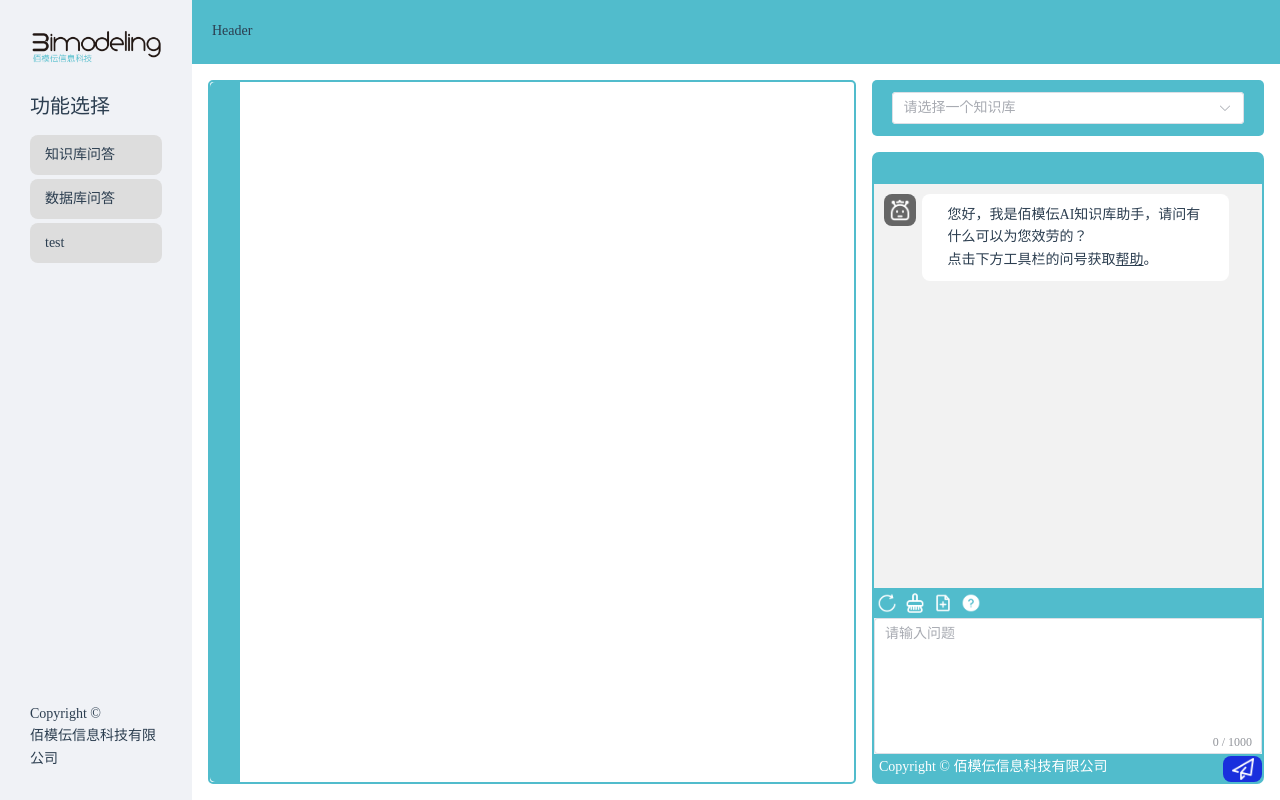
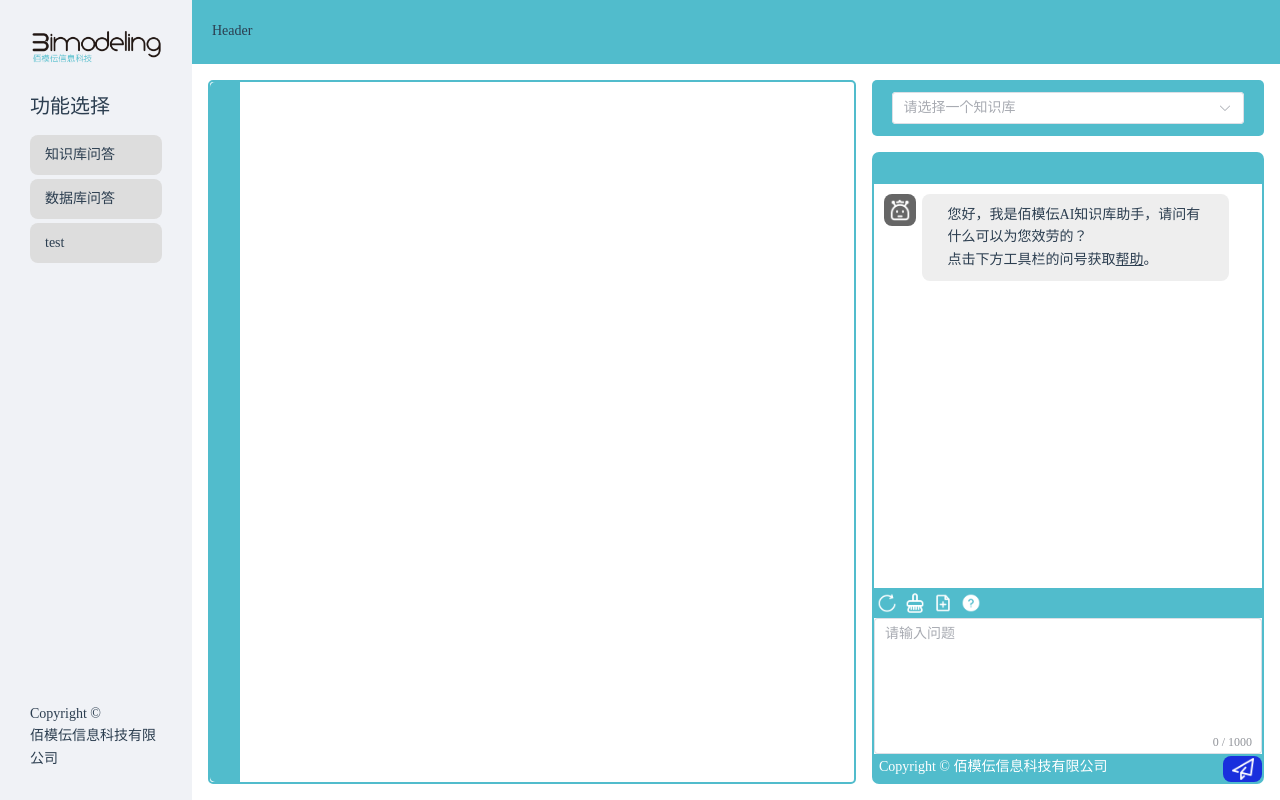
Before and after one commit to JikoSchnee/BimodelingAIFrontend, a Vue app: page / in a window 1280 px wide. Built offline with nearby package versions, Linux system fonts and the light colour scheme.

Commit message:
新增数据库说明文档，更改了聊天框配色

```diff
--- a/src/components/bot-chat-box.vue
+++ b/src/components/bot-chat-box.vue
@@ -109,7 +109,7 @@ const copyToClipboard = () => {
 }
 
 .content {
-  background-color: #ffffff;
+  background-color: #eee;
   display: flex;
   border-style: solid;
   border-width: 0px;
--- a/src/components/user-chat-box.vue
+++ b/src/components/user-chat-box.vue
@@ -80,7 +80,7 @@ const props = defineProps({
 }
 
 .content {
-  background-color: #ffffff;
+  background-color: #51bccc;
   display: flex;
   border-style: solid;
   border-width: 0px;
@@ -93,6 +93,9 @@ const props = defineProps({
     padding: 10px 2vw;
     word-break: break-word; /* 自动换行 */
   overflow-wrap: break-word; /* 兼容性 */
+  }
+  p {
+    color: #fff;
   }
 }
 
--- a/src/views/DatabaseView.vue
+++ b/src/views/DatabaseView.vue
@@ -101,7 +101,7 @@ function clearDialog() {
 // 发送帮助说明
 async function getHELP() {
   let markdownContent;
-  const filePath = 'src/preset/HELP.md';
+  const filePath = 'src/preset/数据库问答说明.md';
   const response = await fetch(filePath); // 使用 await 等待 fetch 完成
   if (!response.ok) {
     throw new Error('Network response was not ok');
@@ -283,7 +283,7 @@ function textToHTML(content) {
 .chat-container {
   width: 100%;
   height: 100%;
-  background-color: rgb(240, 242, 246);
+  background-color: rgb(255, 255, 255);
   border-radius: 7px;
   transition: box-shadow 0.3s ease;
   display: flex;
@@ -336,7 +336,7 @@ function textToHTML(content) {
   max-height: 61.5vh;
   flex: 1; /* This makes the chat-content take up available space */
   overflow-y: auto; /* Allows vertical scrolling */
-  background-color: #f2f2f2;
+  background-color: #ffffff;
   display: flex;
   flex-direction: column;
 
--- a/src/views/HomeView.vue
+++ b/src/views/HomeView.vue
@@ -100,7 +100,7 @@ function clearDialog() {
 // 发送帮助说明
 async function getHELP() {
   let markdownContent;
-  const filePath = 'src/preset/HELP.md';
+  const filePath = 'src/preset/知识库问答说明.md';
   const response = await fetch(filePath); // 使用 await 等待 fetch 完成
   if (!response.ok) {
     throw new Error('Network response was not ok');
@@ -180,7 +180,7 @@ function textToHTML(content) {
                     <div class="chat-container-header">
 
                     </div>
-                    <div class="chat-content">
+                    <div id="scroll" class="chat-content">
                       <bot-chat-box HTMLMessage="您好，我是佰模伝AI知识库助手，请问有什么可以为您效劳的？<br>点击下方工具栏的问号获取<u>帮助</u>。" :isPreset="true"
                                     rawMessage="您好，我是佰模伝AI知识库助手，请问有什么可以为您效劳的？点击下方工具栏的问号获取帮助"/>
                       <!--                      <user-chat-box HTMLMessage="..."></user-chat-box>-->
@@ -318,7 +318,7 @@ function textToHTML(content) {
 .chat-container {
   width: 100%;
   height: 100%;
-  background-color: rgb(240, 242, 246);
+  background-color: rgb(255, 255, 255);
   border-radius: 7px;
   transition: box-shadow 0.3s ease;
   display: flex;
@@ -371,7 +371,7 @@ function textToHTML(content) {
   max-height: 53vh;
   flex: 1; /* This makes the chat-content take up available space */
   overflow-y: auto; /* Allows vertical scrolling */
-  background-color: #f2f2f2;
+  background-color: #ffffff;
   display: flex;
   flex-direction: column;
 
```
Also changed, not shown: src/preset/数据库问答说明.md (added, +5 -0 lines), src/preset/知识库问答说明.md (renamed from src/preset/HELP.md, +1 -1 lines).
